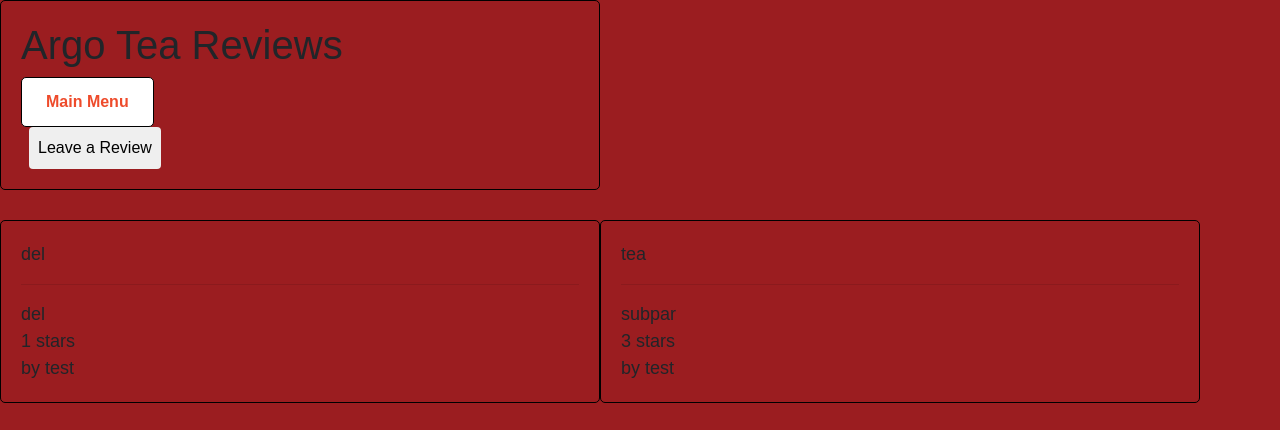
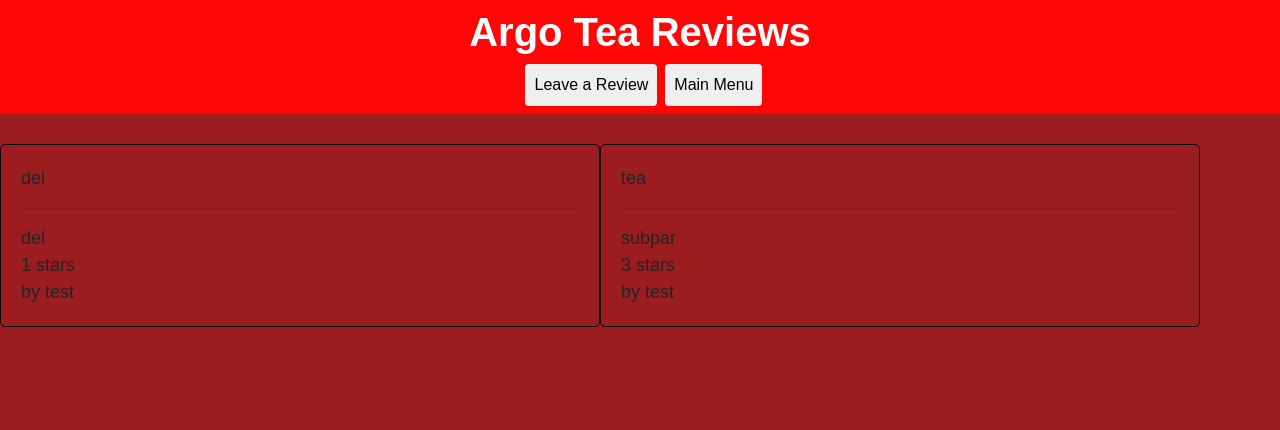
Before and after one commit to aston-evans/sunysnacks, a FastAPI app: page /reviewP/argoReview in a window 1280 px wide. Shown: the top 430 px of the page. Run offline with FastAPI, Linux system fonts and the light colour scheme; data comes from the database, SQL or seed files in the repository.

Commit message:
adjusted the heading and buttons

```diff
--- a/py_src/templates/blog/base_reviews.html
+++ b/py_src/templates/blog/base_reviews.html
@@ -7,7 +7,8 @@
   <meta name="viewport" content="width=device-width, initial-scale=1.0" charset="UTF-8">
   <link rel="stylesheet" href="https://cdn.jsdelivr.net/npm/bootstrap@4.1.3/dist/css/bootstrap.min.css"
     integrity="sha384-MCw98/SFnGE8fJT3GXwEOngsV7Zt27NXFoaoApmYm81iuXoPkFOJwJ8ERdknLPMO" crossorigin="anonymous">
-  <link rel="stylesheet" href="{{ url_for('static', path='styles/reviewPage.css') }} " >
+
+  <link rel="stylesheet" href="{{ url_for('static', path='styles/reviewPage.css') }} ">
   <link rel="icon" href="../../static/images/favicon.ico" type="image/x-icon">
 </head>
 
@@ -21,15 +22,20 @@
   <script src="https://cdn.jsdelivr.net/npm/bootstrap@4.1.3/dist/js/bootstrap.min.js"
     integrity="sha384-ChfqqxuZUCnJSK3+MXmPNIyE6ZbWh2IMqE241rYiqJxyMiZ6OW/JmZQ5stwEULTy"
     crossorigin="anonymous"></script>
-  <article class="review">
-    <h1>{% block h1 %} {{ h1_name }} {% endblock %} Reviews</h1>
-    <button class="nav" id="menu" onclick="location.href='/menu'">Main Menu</button>
+  <div class="d-flex p-2 header">
+    <div class="mx-auto">
+    <article>
+      <h1><strong>{% block h1 %} {{ h1_name }} {% endblock %} Reviews</strong></h1>
+      <div class="d-flex justify-content-center mt-1">
       {% block content %}
       {{ content }}
       {% endblock %}
+      <button class="btn p-2" id="menu" onclick="location.href='/menu'">Main Menu</button>
+      </div>
 
     </article>
-
+    </div>
+  </div>
 
     <div class="review-section">
       {% for review in reviews %}
```
Lines whose indentation alone changed are shown as unchanged.
